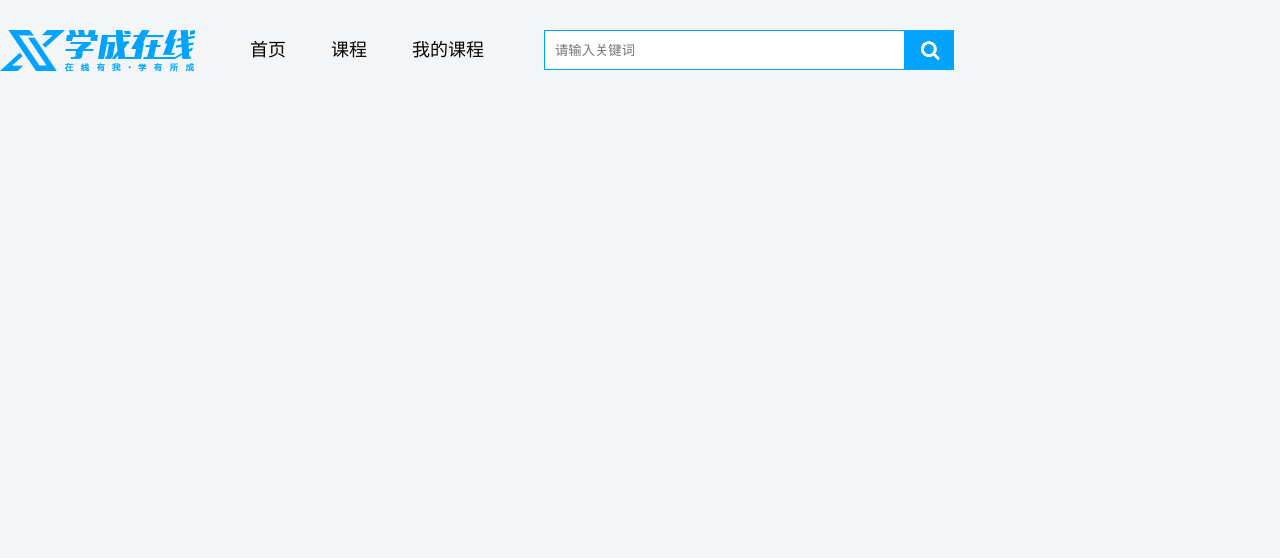
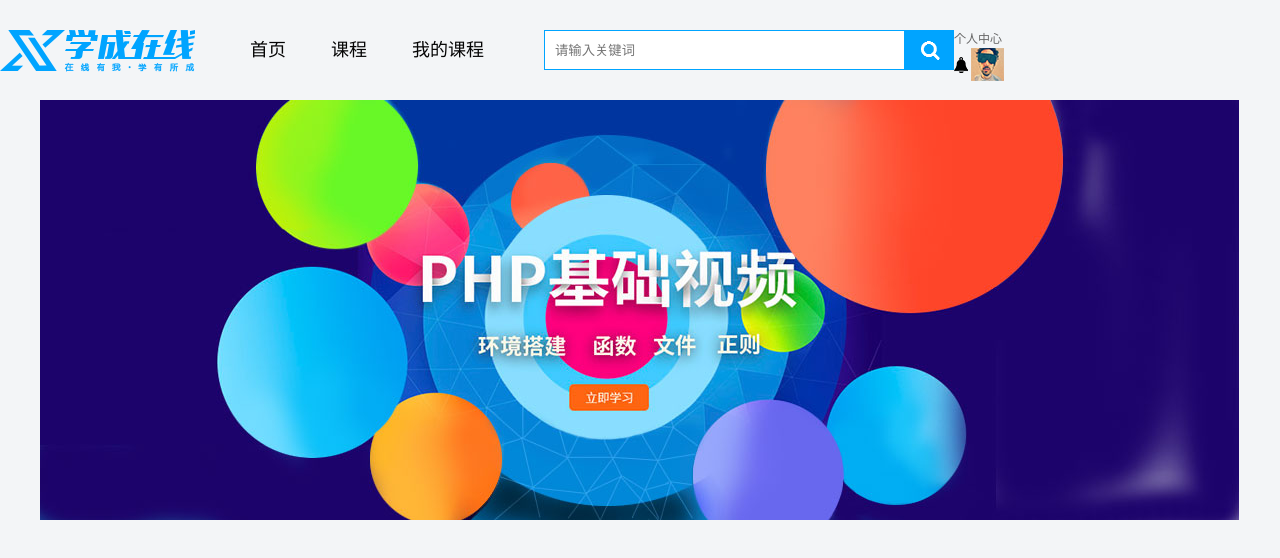
Before and after one commit to MonkHank/jd, a plain HTML site: page 学成在线/index.html in a window 1280 px wide. Drawn offline with Linux system fonts and the light colour scheme.

Commit message:
transition

```diff
--- a/学成在线/css/base.css
+++ b/学成在线/css/base.css
@@ -7,7 +7,7 @@ button { cursor:pointer; }
 a { color:#050505; text-decoration:none; }
 a:hover { color:#c81623; }
 button,input { font-family:Microsoft YaHei,tahoma,arial,Hiragino Sans GB,\\5b8b\4f53,sans-serif; }
-body { -webkit-font-smoothing:antialiased; background-color:#fff; font:12px/1.5 Microsoft YaHei,tahoma,arial,Hiragino Sans GB,\\5b8b\4f53,sans-serif; color:#666; }
+body {  -webkit-font-smoothing:antialiased; background-color:#fff; font:12px/1.5 Microsoft YaHei,tahoma,arial,Hiragino Sans GB,\\5b8b\4f53,sans-serif; color:#666; }
 .hide,.none { display:none; }
 .clearfix:after { visibility:hidden; clear:both; display:block; content:"."; height:0; }
 .clearfix { *zoom:1; }
--- a/学成在线/index.html
+++ b/学成在线/index.html
@@ -26,6 +26,24 @@
         <div class="search">
             <input type="search" name="" id="" placeholder="请输入关键词"> <button></button>
         </div>
+        <!-- personal -->
+        <div class="personal">
+            <dl>
+                <dt>个人中心</dt>
+                <dd>
+                    <s><img src="images/ld.png" alt="" height="16" width="14"></s>
+                    <span><img src="images/pic.png" alt="" height="33" width="33"></span>
+                </dd>
+            </dl>
+        </div>
     </header>
+
+    <div class="banner">
+        <div class="w inner">
+            <ul>
+                <li><a href="#"><img src="images/banner.jpg" alt=""></a></li>
+            </ul>
+        </div>
+    </div>
 </body>
 </html>
```
Also changed, not shown: day11/03体会过渡.html (added, +21 -0 lines).
